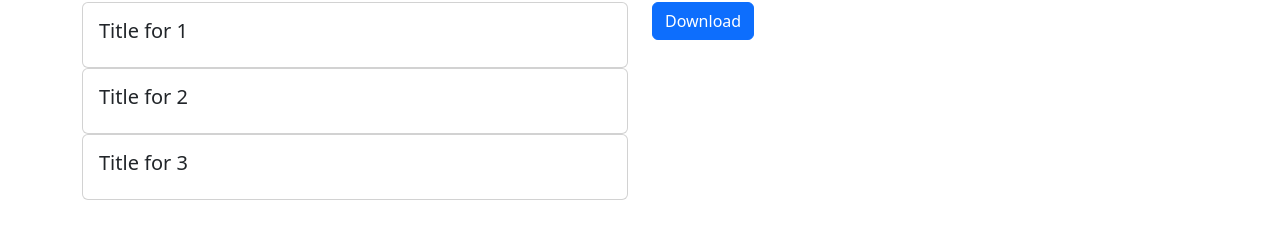
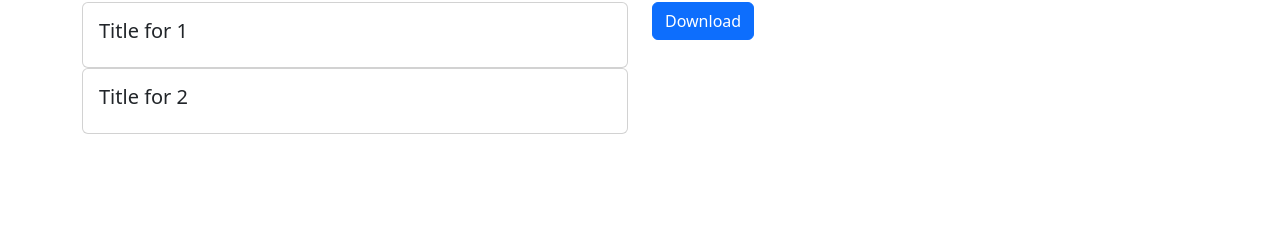
Before and after one commit to kiryl-ramanouski/React-Redux-Saga.-Practice, a React (Create React App) app in the folder react-app/: page / in a window 1280 px wide. Shown: the part 160-398 px from the top of the page. Built offline with nearby package versions, Linux system fonts and the light colour scheme.

Commit message:
feat: connect Posts to store and receive posts form postsReducer

```diff
--- a/react-app/src/App.js
+++ b/react-app/src/App.js
@@ -16,7 +16,7 @@
       <div className="row">
         <div className="col">
           <h2>Synchronized posts</h2>
-          <Posts posts={[1, 2, 3]} />
+          <Posts />
         </div>
         <div className="col">
           <h2>Unsynchronized posts</h2>
--- a/react-app/src/Components/Posts.js
+++ b/react-app/src/Components/Posts.js
@@ -1,10 +1,18 @@
-/* eslint-disable import/no-anonymous-default-export */
 import React from 'react';
 import Post from './Post';
+import { connect } from 'react-redux';
 
-export default ({ posts }) => {
-  if (!posts.length) {
+const Posts = ({ syncPosts }) => {
+  if (!syncPosts.length) {
     return <p>We don't have any posts yet...</p>;
   }
-  return posts.map((post, i) => <Post key={i} post={post} />);
+  return syncPosts.map((post, i) => <Post key={i} post={post} />);
 };
+
+const mapStateToProps = (state) => {
+  return {
+    syncPosts: state.posts.posts,
+  };
+};
+
+export default connect(mapStateToProps, null)(Posts);
--- a/react-app/src/Redux/postsReducer.js
+++ b/react-app/src/Redux/postsReducer.js
@@ -1,6 +1,6 @@
 const initialState = {
-  posts: [],
+  posts: [1, 2],
   fetchedPosts: [],
 };
 
-export const postsReducer = (state = initialState, action) => null;
+export const postsReducer = (state = initialState, action) => state;
```
